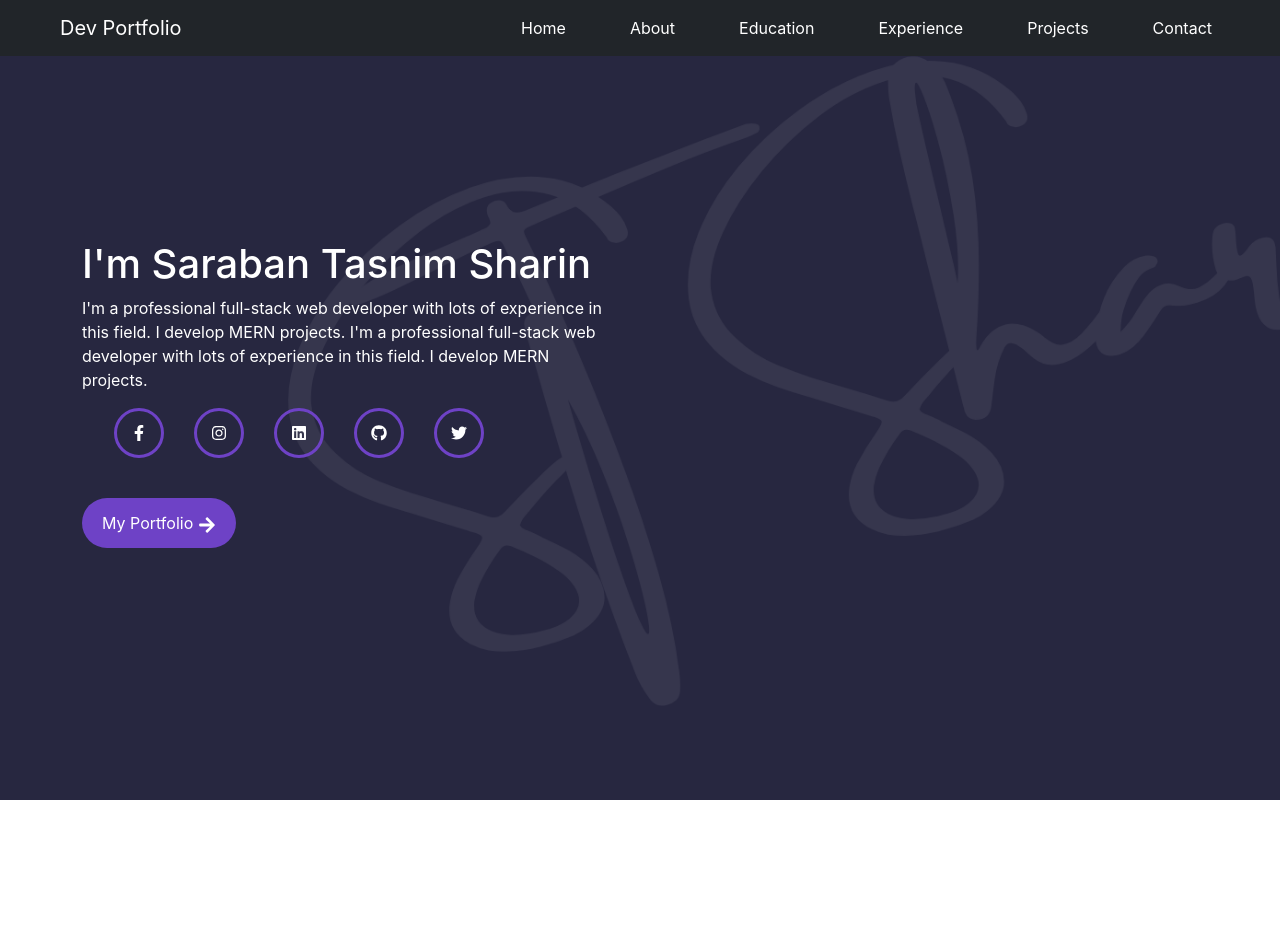
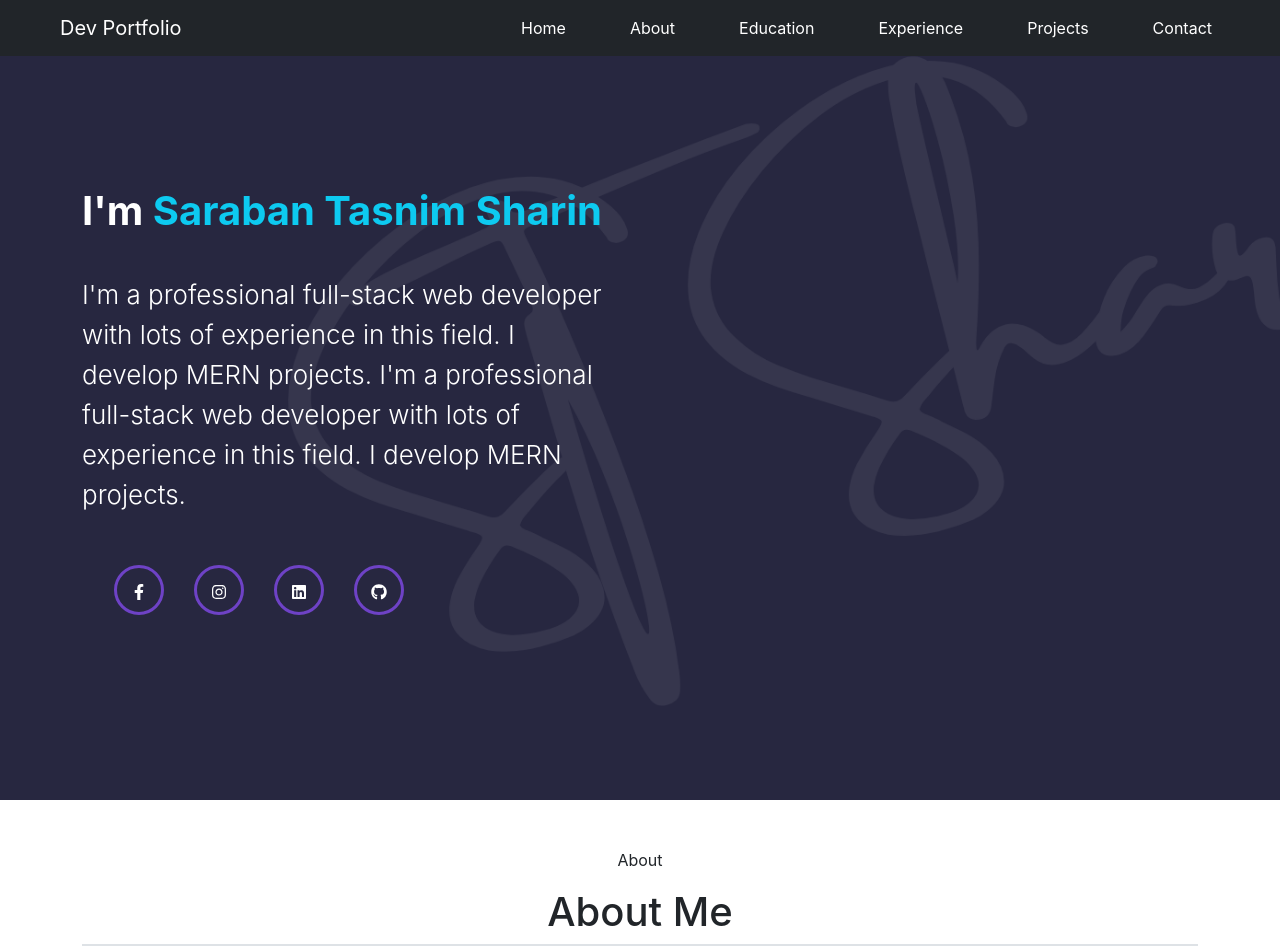
Before and after one commit to stsharin/Dev-Portfolio, a React (Create React App) app: page / in a window 1280 px wide. Shown: the top 949 px of the page. Before the commit the page ends 800 px from the top, so only its background shows below. Built offline with nearby package versions, Linux system fonts and the light colour scheme.

Commit message:
added links to navbar

```diff
--- a/src/App.js
+++ b/src/App.js
@@ -1,3 +1,4 @@
+import About from "./components/About/About";
 import Home from "./components/Home/Home";
 
 
@@ -5,6 +6,7 @@ function App() {
   return (
     <div>
       <Home/>
+      <About/>
     </div>
   );
 }
--- /dev/null
+++ b/src/components/About/About.js
@@ -0,0 +1,18 @@
+import React from 'react';
+
+const About = () => {
+    return (
+        <div className="container" id="about">
+            <div className="text-center mt-5">
+                <p>About</p>
+                <h1>About Me</h1>
+                <div className="border"></div>
+                <p>lorem ipsum dolor sit amet, consectet lorem ipsum dolor sit amet,
+                    consectet lorem ipsum dolor sit amet, consectet lorem ipsum dolor sit amet,
+                    consectet lorem ipsum dolor sit amet, consectet</p>
+            </div>
+        </div>
+    );
+};
+
+export default About;
--- a/src/components/Home/Home.css
+++ b/src/components/Home/Home.css
@@ -23,7 +23,7 @@
     width: 100%;
     height: 100vh;
     color: white;
-    margin-top: 45%;
+    margin-top: 35%;
   }
 
   .header__ul{
@@ -43,17 +43,22 @@
     margin: 0 15px;
   }
 
+  .header__ul li a{
+    text-decoration: none;
+    color: white;
+  }
+
   .header__ul li:first-child{
     margin-left: 0px;
   }
 
-  .header__section h1{
+  .header__content h1{
     font-size: 40px;
     font-weight: 700;
-    margin-bottom: 20px;
+    margin-bottom: 40px;
   }
 
-  .header__section p{
+  .header__content p{
     font-size: 26px;
     font-weight: 300;
     line-height: 40px;
--- a/src/components/Home/Home.js
+++ b/src/components/Home/Home.js
@@ -1,19 +1,20 @@
 import React, { useState } from 'react';
 import Navbar from '../Navbar/Navbar';
 import './Home.css';
-import { FaFacebookF, FaInstagram, FaLinkedin, FaTwitter, FaGithub, FaPlay , FaArrowRight } from "react-icons/fa";
+import { FaFacebookF, FaInstagram, FaLinkedin, FaTwitter, FaGithub, FaArrowRight } from "react-icons/fa";
 
 const Home = () => {
 
     const [description] = useState(
         {
-            title: "I'm Saraban Tasnim Sharin",
+            title: "I'm ",
+            name: "Saraban Tasnim Sharin",
             text: "I'm a professional full-stack web developer with lots of experience in this field. I develop MERN projects. I'm a professional full-stack web developer with lots of experience in this field. I develop MERN projects.",
             image: "https://i.ibb.co/1mM7b4V/profile1.png"
         })
 
     return (
-        <div>
+        <div id="home">
             <Navbar />
             <div className="header">
                 <div className="container">
@@ -24,22 +25,22 @@ const Home = () => {
 
                             <div className="header__content">
 
-                                <h1>{description.title}</h1>
+                                <h1>{description.title} <span className="text-info">{description.name}</span> </h1>
                                 <p>{description.text}</p>
 
                                 <div className="header__section">
 
                                     <ul className="header__ul">
-                                        <li><FaFacebookF /></li>
-                                        <li><FaInstagram /></li>
-                                        <li><FaLinkedin /></li>
-                                        <li><FaGithub /></li>
-                                        <li><FaTwitter /></li>
+                                        <li><a href="/"><FaFacebookF /></a></li>
+                                        <li><a href="https://www.instagram.com/stsharin/"><FaInstagram /></a></li>
+                                        <li><a href="https://www.linkedin.com/in/saraban-tasnim-sharin/"><FaLinkedin /></a></li>
+                                        <li><a href="https://github.com/stsharin"><FaGithub /></a></li>
+                                        {/* <li><FaTwitter /></li> */}
                                     </ul>
 
-                                    <div className="header__buttons">
+                                    {/* <div className="header__buttons">
                                         <a href="/" className="btn btn-smart">My Portfolio<FaArrowRight className="play" /></a>
-                                    </div>
+                                    </div> */}
 
                                 </div>
                             </div>
--- a/src/components/Navbar/Navbar.js
+++ b/src/components/Navbar/Navbar.js
@@ -5,17 +5,17 @@ const Navbar = () => {
     return (
         <nav className="navbar navbar-expand-lg navbar-dark bg-dark main-nav">
             <div className="container-fluid">
-                <a className="navbar-brand ms-5" href="#">Dev Portfolio</a>
+                <a className="navbar-brand ms-5" href="#home">Dev Portfolio</a>
                 <button className="navbar-toggler" type="button" data-bs-toggle="collapse" data-bs-target="#navbarSupportedContent" aria-controls="navbarSupportedContent" aria-expanded="false" aria-label="Toggle navigation">
                     <span className="navbar-toggler-icon"></span>
                 </button>
                 <div className="collapse navbar-collapse" id="navbarSupportedContent">
                     <ul className="navbar-nav ms-auto mb-2 mb-lg-0">
                         <li className="nav-item me-5">
-                            <a className="nav-link active" aria-current="page" href="#">Home</a>
+                            <a className="nav-link active" aria-current="page" href="#home">Home</a>
                         </li>
                         <li className="nav-item me-5">
-                            <a className="nav-link active" aria-current="page" href="#">About</a>
+                            <a className="nav-link active" aria-current="page" href="#about">About</a>
                         </li>
                         <li className="nav-item me-5">
                             <a className="nav-link active" aria-current="page" href="#">Education</a>
```
